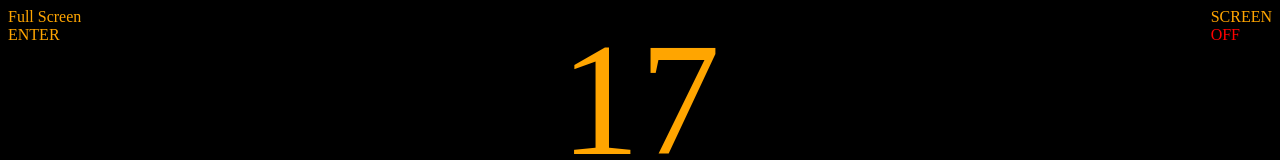
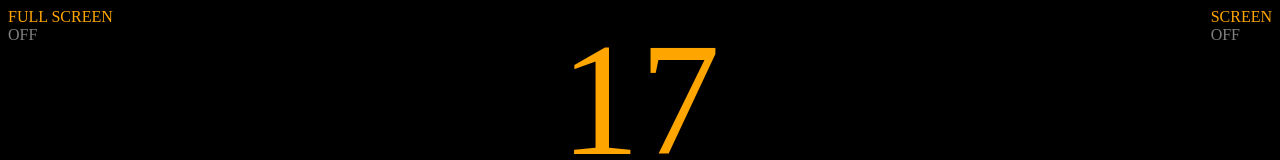
Before and after one commit to aviyot/clock, an Angular app: page / in a window 1280 px wide. Shown: the top 160 px of the page. Built offline with nearby package versions, Linux system fonts and the light colour scheme.

Commit message:
style full screen/screen labels

```diff
--- a/src/app/app.component.html
+++ b/src/app/app.component.html
@@ -11,15 +11,15 @@
 <div (click)="lockScreenHandler()" style="position: absolute;right: 8px;top:8px">
   <div>SCREEN</div>
   <div style="position: static">
-    <div *ngIf="!wakeLock" style="color: red;position: absolute;left:0">OFF</div>
+    <div *ngIf="!wakeLock" style="color: gray;position: absolute;left:0">OFF</div>
     <div *ngIf="wakeLock" style="color: green;position: absolute;right: 0;">ON</div>
   </div>
 </div>
 <div style="position: absolute;top:8px;left:8px">
-  <div>Full Screen</div>
-  <div>
-    <div *ngIf="!fullScreen" (click)="enterFullScreen()">ENTER</div>
-    <div (click)="exitFullScreen()" *ngIf="fullScreen">EXIT</div>
+  <div>FULL SCREEN</div>
+  <div style="position: static">
+    <div *ngIf="fullScreen" (click)="exitFullScreen()" style="color:green;position: absolute;right:0">ON</div>
+    <div *ngIf="!fullScreen" (click)="enterFullScreen()" style="color: gray;position: absolute;left:0">OFF</div>
   </div>
 
 </div>
```
